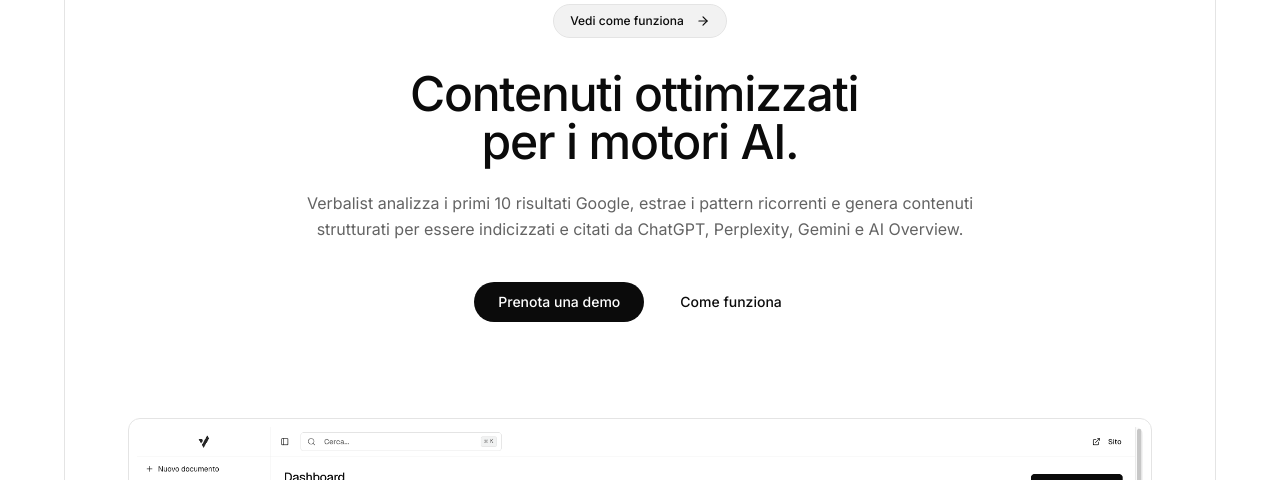
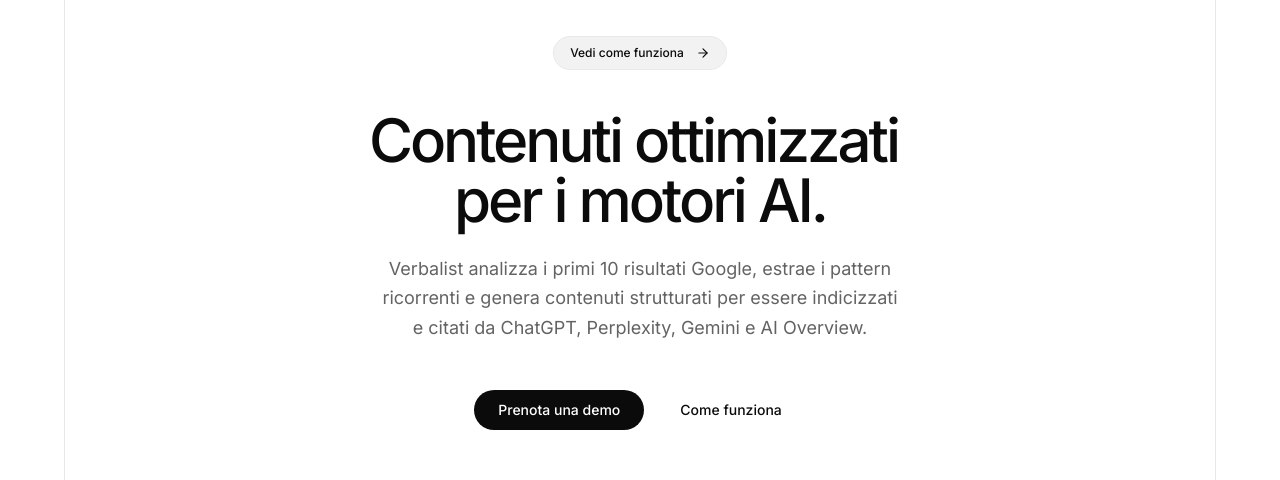
Before and after one commit to verbalist-app/www-verbalist-it, a Next.js app: page / in a window 1280 px wide. Shown: the part 143-623 px from the top of the page. Built offline with nearby package versions, Linux system fonts and the light colour scheme; no server answers.

Commit message:
feat: enhance hero sections with CSS gradients and typography
Refine CSS tokens and add radial gradients; improve typographic hierarchy and spacing.

Co-authored-by: Verbalist <255895289+verbalist-app@users.noreply.github.com>

```diff
--- a/app/globals.css
+++ b/app/globals.css
@@ -23,8 +23,8 @@
   --accent-foreground: oklch(0.15 0 0);
   --destructive: oklch(0.15 0 0);
   --destructive-foreground: oklch(1 0 0);
-  --border: oklch(0.92 0 0);
-  --input: oklch(0.92 0 0);
+  --border: oklch(0.93 0 0);
+  --input: oklch(0.93 0 0);
   --ring: oklch(0.15 0 0);
   --chart-1: oklch(0.3 0 0);
   --chart-2: oklch(0.4 0 0);
--- a/components/hero-section-en.tsx
+++ b/components/hero-section-en.tsx
@@ -33,8 +33,8 @@ const transitionVariants = {
 export function HeroSectionEn({ className }: HeroSectionEnProps) {
   return (
     <main className={cn("overflow-hidden", className)}>
-      <section className="pb-16 md:pb-20">
-        <div className="relative pt-16 md:pt-20">
+      <section className="pb-24 md:pb-32">
+        <div className="relative pt-20 md:pt-28">
           <div className="mx-auto max-w-5xl px-6">
             <div className="text-center">
               <AnimatedGroup variants={transitionVariants}>
@@ -51,7 +51,7 @@ export function HeroSectionEn({ className }: HeroSectionEnProps) {
                 preset="fade-in-blur"
                 speedSegment={0.3}
                 as="h1"
-                className="mx-auto mt-6 max-w-3xl text-balance text-4xl font-medium tracking-tight md:text-5xl lg:mt-8"
+                className="mx-auto mt-8 max-w-3xl text-balance text-4xl font-medium tracking-tighter md:text-5xl lg:mt-10 lg:text-6xl"
               >
                 Content optimized for AI engines.
               </TextEffect>
--- a/components/hero-section.tsx
+++ b/components/hero-section.tsx
@@ -37,8 +37,8 @@ export function HeroSection({ className, showHeader = true }: HeroSectionProps)
     <>
       {showHeader && <HeroHeader />}
       <main className={cn("overflow-hidden", className)}>
-        <section className="pb-16 md:pb-20">
-          <div className={cn("relative", showHeader ? "pt-32 md:pt-40" : "pt-16 md:pt-20")}>
+        <section className="pb-24 md:pb-32">
+          <div className={cn("relative", showHeader ? "pt-32 md:pt-40" : "pt-20 md:pt-28")}>
             <div className="mx-auto max-w-5xl px-6">
               <div className="text-center">
                 <AnimatedGroup variants={transitionVariants}>
@@ -55,7 +55,7 @@ export function HeroSection({ className, showHeader = true }: HeroSectionProps)
                   preset="fade-in-blur"
                   speedSegment={0.3}
                   as="h1"
-                  className="mx-auto mt-6 max-w-3xl text-balance text-4xl font-medium tracking-tight md:text-5xl lg:mt-8"
+                  className="mx-auto mt-8 max-w-3xl text-balance text-4xl font-medium tracking-tighter md:text-5xl lg:mt-10 lg:text-6xl"
                 >
                   Contenuti ottimizzati per i motori AI.
                 </TextEffect>
@@ -65,7 +65,7 @@ export function HeroSection({ className, showHeader = true }: HeroSectionProps)
                   speedSegment={0.3}
                   delay={0.5}
                   as="p"
-                  className="mx-auto mt-6 max-w-2xl text-balance text-base leading-relaxed text-muted-foreground"
+                  className="mx-auto mt-6 max-w-2xl text-balance text-base leading-relaxed text-muted-foreground md:text-lg md:leading-relaxed"
                 >
                   Verbalist analizza i primi 10 risultati Google, estrae i pattern ricorrenti e genera contenuti strutturati per essere indicizzati e citati da ChatGPT, Perplexity, Gemini e AI Overview.
                 </TextEffect>
@@ -82,7 +82,7 @@ export function HeroSection({ className, showHeader = true }: HeroSectionProps)
                     },
                     ...transitionVariants,
                   }}
-                  className="mt-10 flex flex-col items-center justify-center gap-3 md:flex-row"
+                  className="mt-12 flex flex-col items-center justify-center gap-3 md:flex-row"
                 >
                   <Button asChild size="lg" className="rounded-full px-6">
                     <Link href="/prenota-demo">Prenota una demo</Link>
@@ -107,7 +107,7 @@ export function HeroSection({ className, showHeader = true }: HeroSectionProps)
                 ...transitionVariants,
               }}
             >
-              <div className="relative mt-16 overflow-hidden px-6 md:mt-24">
+              <div className="relative mt-20 overflow-hidden px-6 md:mt-28">
                 <div className="relative mx-auto max-w-5xl overflow-hidden rounded-xl border border-border bg-card p-2">
                   <Image
                     className="relative rounded-lg"
```
